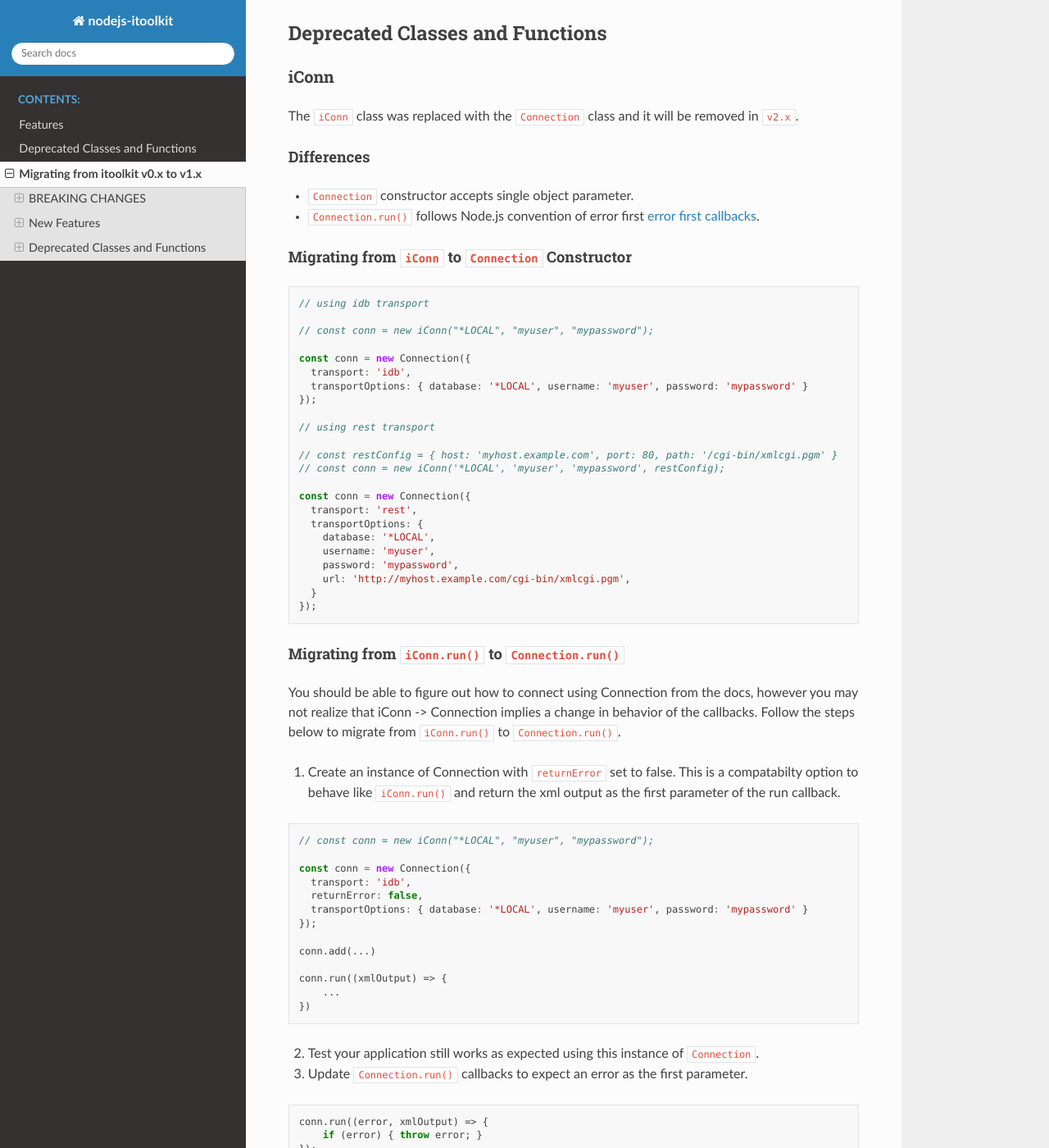
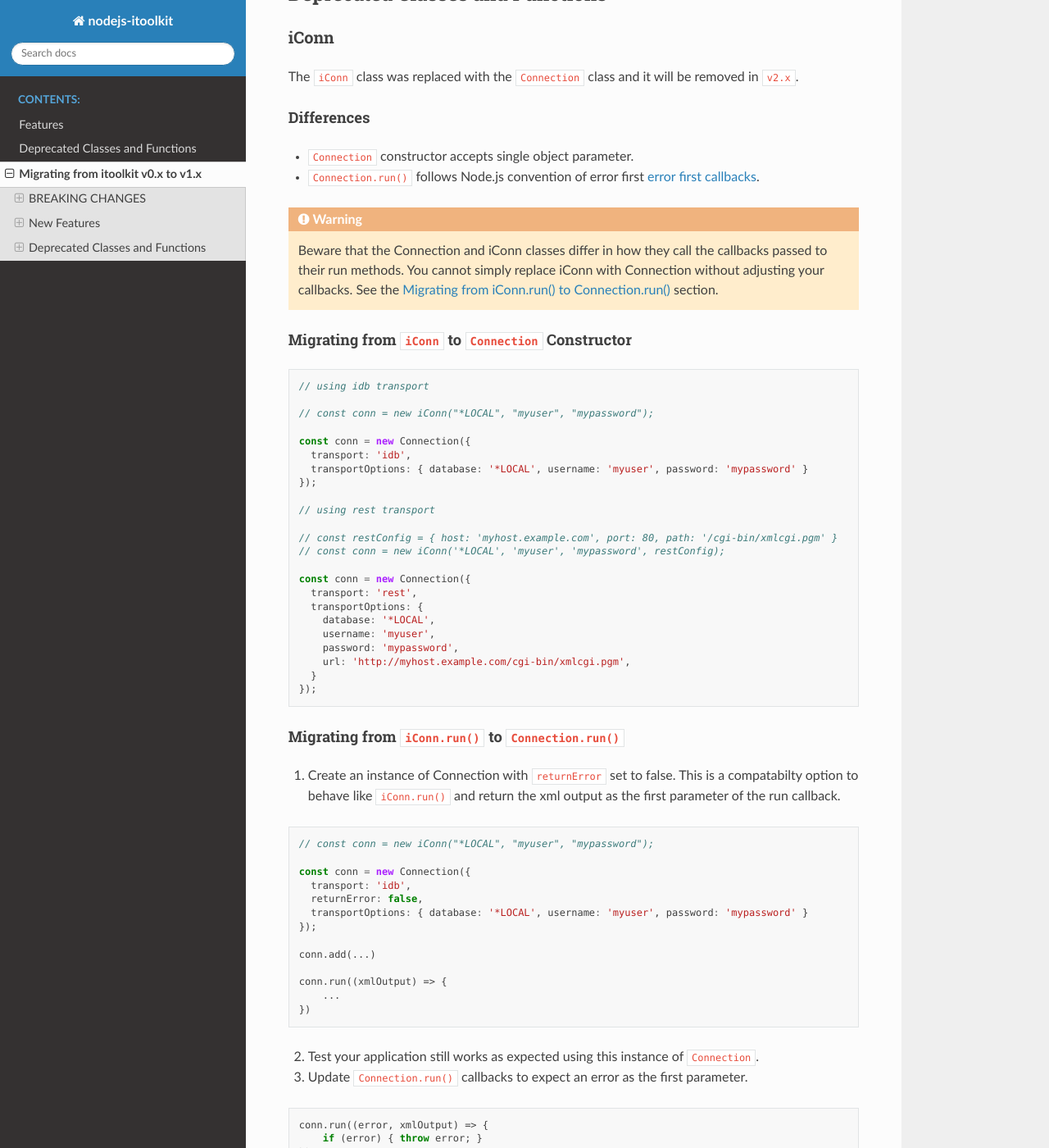
Before and after one commit to IBM/nodejs-itoolkit, a Sphinx documentation site: the page built from docs/migratation-guide-v1.0.rst, in a window 1280 px wide and 1400 px high, scrolled down 1255 px. Shown: the whole window at 82% size. Built offline with Sphinx 7.4.7 and the Read the Docs theme 2.0.0, drawn with Linux system fonts in a browser that asks for light colours; some of the changed text lies outside the part shown.

Commit message:
fixup! fixup! fixup! docs: Add migration guide to sphinx docs

```diff
--- a/docs/conf.py
+++ b/docs/conf.py
@@ -50,7 +50,6 @@
 # This pattern also affects html_static_path and html_extra_path.
 exclude_patterns = ['_build', 'Thumbs.db', '.DS_Store']
 
-
 # -- Options for HTML output -------------------------------------------------
 
 # The theme to use for HTML and HTML Help pages.  See the documentation for
--- a/docs/migratation-guide-v1.0.rst
+++ b/docs/migratation-guide-v1.0.rst
@@ -8,13 +8,11 @@
 to work but it’s still highly recommended to test your application
 first.
 
+.. WARNING::
+   **BREAKING CHANGES**
+
 BREAKING CHANGES
 ================
-
-.. WARNING::
-   Beware that the Connection and iConn classes differ in how they call the callbacks
-   passed to their run methods. You cannot simply replace iConn with Connection without adjusting
-   your callbacks. See the :ref:`iconn-to-connection-run` section.
 
 ``iConn.run()`` no longer supports sync mode
 --------------------------------------------
@@ -76,6 +74,11 @@
    first
    callbacks <https://nodejs.org/api/errors.html#errors_error_first_callbacks>`__.
 
+.. WARNING::
+   Beware that the Connection and iConn classes differ in how they call the callbacks
+   passed to their run methods. You cannot simply replace iConn with Connection without adjusting
+   your callbacks. See the :ref:`iconn-to-connection-run` section.
+
 Migrating from ``iConn`` to ``Connection`` Constructor
 ^^^^^^^^^^^^^^^^^^^^^^^^^^^^^^^^^^^^^^^^^^^^^^^^^^^^^^
 
@@ -109,9 +112,6 @@
 
 Migrating from ``iConn.run()`` to ``Connection.run()``
 ^^^^^^^^^^^^^^^^^^^^^^^^^^^^^^^^^^^^^^^^^^^^^^^^^^^^^^
-You should be able to figure out how to connect using Connection from the docs, however you may not
-realize that iConn -> Connection implies a change in behavior of the callbacks. Follow the steps
-below to migrate from ``iConn.run()`` to ``Connection.run()``.
 
 1. Create an instance of Connection with ``returnError`` set to false.
    This is a compatabilty option to behave like ``iConn.run()`` and
```
